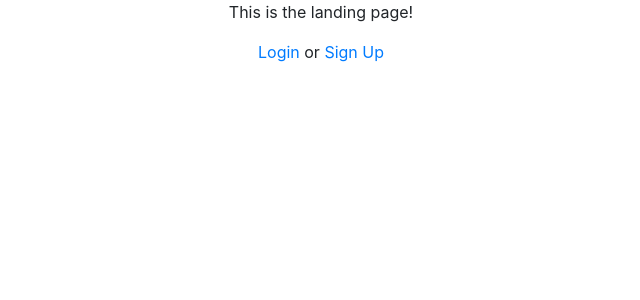
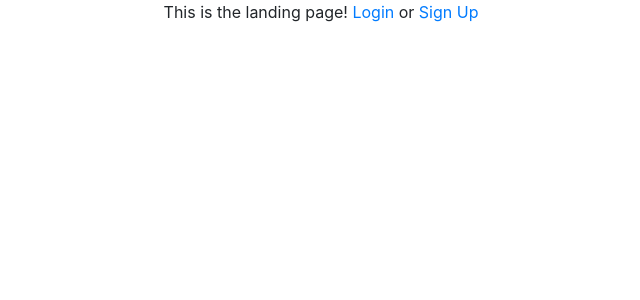
Before and after one commit to brahmlower/webservice-authentication-example, a React (Create React App) app in the folder frontend/: page / in a window 1280 px wide. Shown: the top 300 px of the page, without its empty margins (319-959 px from the left). Built offline with nearby package versions, Linux system fonts and the light colour scheme; the HTML template or start-up script is replaced by a standard one.

Commit message:
frontend logout and auth based redirection

```diff
--- a/frontend/src/App.js
+++ b/frontend/src/App.js
@@ -3,10 +3,7 @@ import { Switch, Route, BrowserRouter } from 'react-router-dom'
 import { PageLanding } from './pages/Landing.js'
 import { PageLogin } from './pages/Login.js'
 import { PageSignup } from './pages/Signup.js'
-// import { PageHome } from './pages/Home.js'
-// import { Page }
-// import { Container } from
-// import logo from './logo.svg';
+import { PageHome } from './pages/Home.js'
 import './App.css';
 
 class App extends Component {
@@ -14,42 +11,16 @@ class App extends Component {
     return (
       <BrowserRouter>
         <div className='App'>
-          {/* <Container> */}
-            {/* <h1> Authenticated Building Service </h1> */}
             <Switch>
               <Route exact path='/' component={PageLanding} />
               <Route exact path='/login' component={PageLogin} />
               <Route exact path='/signup' component={PageSignup} />
+              <Route exact path='/home' component={PageHome} />
             </Switch>
-          {/* </Container> */}
         </div>
       </BrowserRouter>
     )
   }
 }
 
-
-// class App extends Component {
-//   render() {
-//     return (
-//       <div className="App">
-//         <header className="App-header">
-//           <img src={logo} className="App-logo" alt="logo" />
-//           <p>
-//             Edit <code>src/App.js</code> and save to reload.
-//           </p>
-//           <a
-//             className="App-link"
-//             href="https://reactjs.org"
-//             target="_blank"
-//             rel="noopener noreferrer"
-//           >
-//             Learn React
-//           </a>
-//         </header>
-//       </div>
-//     );
-//   }
-// }
-
 export default App;
--- /dev/null
+++ b/frontend/src/Common.js
@@ -0,0 +1,8 @@
+
+const linkButtonStyle = { padding: 0, border: 0, verticalAlign: 'top'}
+
+function isAuthed() {
+  return null !== localStorage.getItem('token');
+}
+
+export { isAuthed, linkButtonStyle }
--- a/frontend/src/pages/Home.js
+++ b/frontend/src/pages/Home.js
@@ -0,0 +1,31 @@
+import React, { Component } from 'react'
+import { Button } from 'react-bootstrap';
+import { Redirect } from 'react-router-dom';
+import { isAuthed, linkButtonStyle } from '../Common.js';
+
+class PageHome extends Component {
+  constructor(props) {
+    super(props);
+    this.logout = this.logout.bind(this);
+  }
+
+  logout() {
+    localStorage.removeItem('token')
+    this.forceUpdate();
+  }
+
+  render () {
+    if (isAuthed() === false) {
+      return <Redirect to='/' />
+    } else {
+      return (
+        <div>
+          <p>This is the HOME PAGE</p>
+          <Button variant="link" style={linkButtonStyle} onClick={this.logout}> Logout </Button>
+        </div>
+      )
+    }
+  }
+}
+
+export { PageHome }
--- a/frontend/src/pages/Landing.js
+++ b/frontend/src/pages/Landing.js
@@ -1,11 +1,29 @@
 import React, { Component } from 'react'
+import { Link } from 'react-router-dom'
+import { Button } from 'react-bootstrap';
+import { linkButtonStyle } from '../Common.js';
+
+const loginLink = (
+  <Link to="/login">
+    <Button variant="link" style={linkButtonStyle}>
+      Login
+    </Button>
+  </Link>
+)
+
+const signupLink = (
+  <Link to="/signup">
+    <Button variant="link" style={linkButtonStyle}>
+      Sign Up
+    </Button>
+  </Link>
+)
 
 class PageLanding extends Component {
   render () {
     return (
       <div>
-        <p> This is the landing page! </p>
-        <a href="/login"> Login </a> or <a href="/signup"> Sign Up </a>
+        <p>This is the landing page! {loginLink} or {signupLink}</p>
       </div>
     )
   }
--- a/frontend/src/pages/Login.js
+++ b/frontend/src/pages/Login.js
@@ -1,11 +1,13 @@
 import React, { Component } from 'react'
 import { Button, Container, Row, Card } from 'react-bootstrap';
+import { Redirect } from 'react-router-dom';
 import { GoogleButton } from '../components/GoogleButton.js';
 import { TwitterButton } from '../components/TwitterButton.js';
 import { FacebookButton } from '../components/FacebookButton.js';
 import { GithubButton } from '../components/GithubButton.js';
 import { BuildingsLoginForm } from '../components/StandaloneLoginForm.js';
 import { LoginPanelDisplay } from '../models/Auth.js';
+import { isAuthed } from '../Common.js';
 
 class MethodSelection extends Component {
   render () {
@@ -13,12 +15,12 @@ class MethodSelection extends Component {
     let authCallback = this.props.authSuccessCallback
     return (
       <div>
-        <GoogleButton label="Login via Google" disabled={false} authSuccessCallback={authCallback} />
-        <TwitterButton label="Login via Twitter" disabled={true} authSuccessCallback={authCallback} />
-        <FacebookButton label="Login via Facebook" disabled={true} authSuccessCallback={authCallback} />
-        <GithubButton label="Login via Github" disabled={true} authSuccessCallback={authCallback} />
+        <GoogleButton label="With Google" disabled={false} authSuccessCallback={authCallback} />
+        <TwitterButton label="With Twitter" disabled={true} authSuccessCallback={authCallback} />
+        <FacebookButton label="With Facebook" disabled={true} authSuccessCallback={authCallback} />
+        <GithubButton label="With Github" disabled={true} authSuccessCallback={authCallback} />
         <hr />
-        <Button variant="outline-secondary" onClick={buildingsFn} block> Login via Buildings API</Button>
+        <Button variant="outline-secondary" onClick={buildingsFn} block> With Buildings API</Button>
       </div>
     )
   }
@@ -35,7 +37,9 @@ class LoginPanel extends Component {
   }
 
   onAuthSuccess (response) {
-    console.log("Page level auth response handler: ", response)
+    console.log("Page level auth callback got successful response!")
+    localStorage.setItem('token', response.token);
+    this.forceUpdate();
   }
 
   setView (view) {
@@ -43,6 +47,9 @@ class LoginPanel extends Component {
   }
 
   render() {
+    if (isAuthed() === true) {
+      return <Redirect to='/home' />
+    }
     if (this.state.panel === LoginPanelDisplay.BUILDINGS) {
       return <BuildingsLoginForm authSuccessCallback={this.onAuthSuccess} nav={this.setView} />;
     } else {
@@ -53,8 +60,7 @@ class LoginPanel extends Component {
 
 class PageLogin extends Component {
   render () {
-    return (
-      <Container>
+    return (<Container>
         <br />
         <br />
         <br />
--- a/frontend/src/pages/Signup.js
+++ b/frontend/src/pages/Signup.js
@@ -1,11 +1,9 @@
 import React, { Component } from 'react'
-// import { SiteMenu } from '../components/Menu'
 
 class PageSignup extends Component {
   render () {
     return (
       <div>
-        {/* <SiteMenu location={ this.props.location }/> */}
         <p> This is the sign-up page! </p>
       </div>
     )
```
